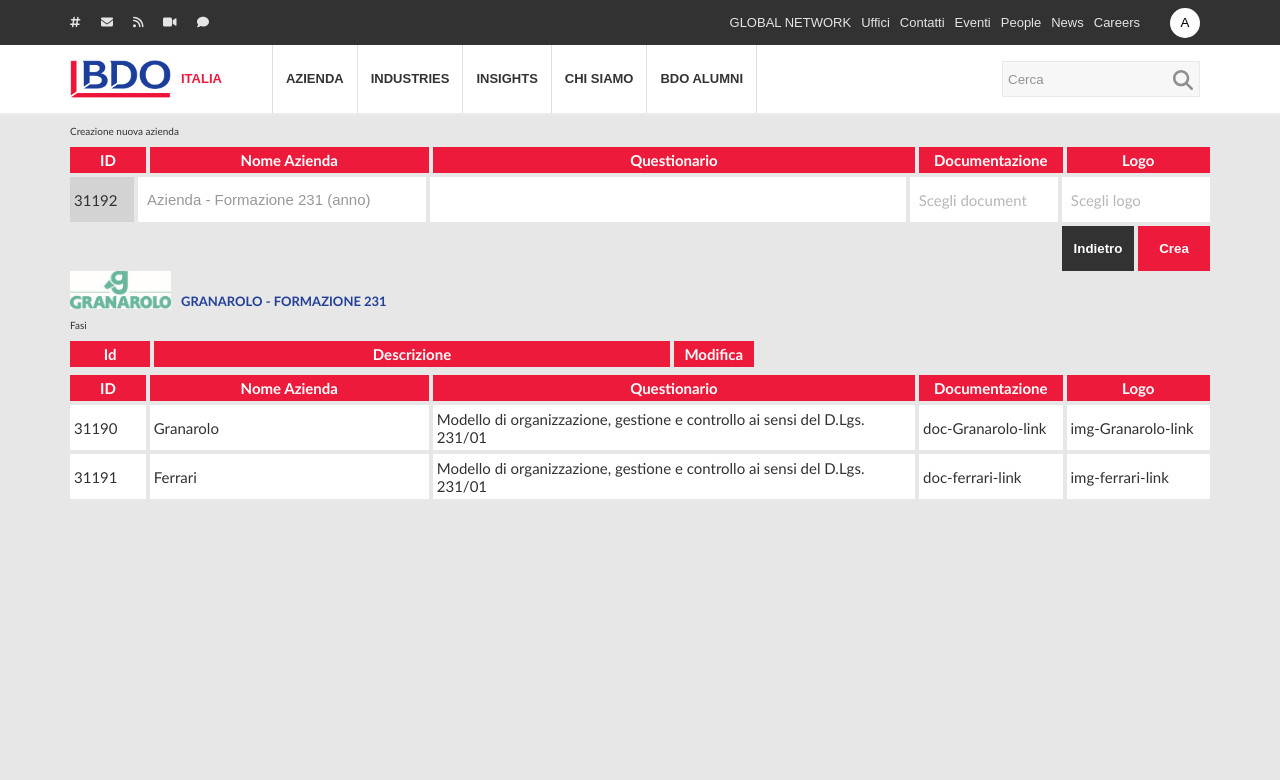
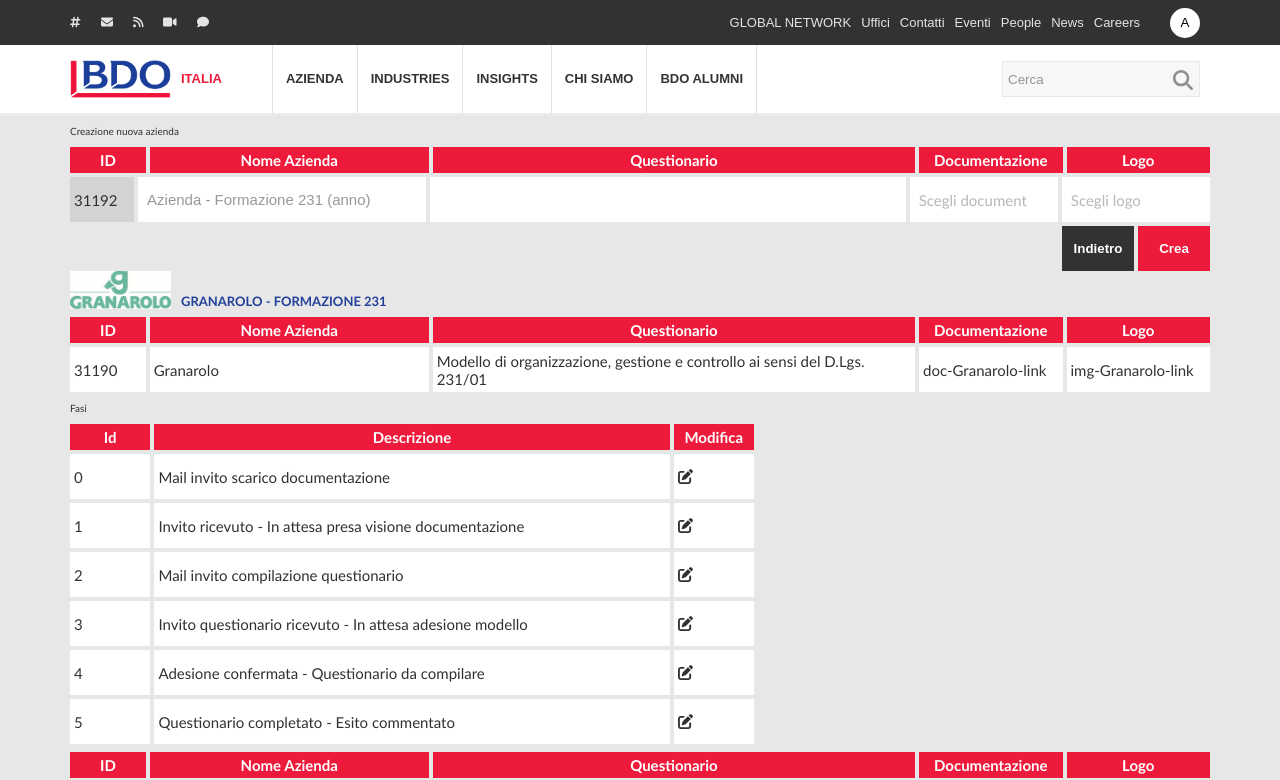
Before and after one commit to Milarce/231_learning, a React (Create React App) app: page / in a window 1280 px wide. Shown: the top 780 px of the page. Built offline with nearby package versions, Linux system fonts and the light colour scheme; a web font is replaced by a local one.

Commit message:
Working EditCompany Comp

```diff
--- a/src/Components/EditCompany.jsx
+++ b/src/Components/EditCompany.jsx
@@ -3,40 +3,98 @@
 import logoCmpny from "../img/logo/logo_granarolo.jpg";
 import companies from "../DATA/aziende.json";
 import ItemHeaderTable from "./Table/ItemHeaderTable";
-import RowsTable from "./Table/RowsTable";
+import RowsTableCopy from "./Table/RowsTableCopy";
+import { FontAwesomeIcon } from "@fortawesome/react-fontawesome";
+import { faPenToSquare } from "@fortawesome/free-solid-svg-icons";
 
 const EditCompany = (props) => {
-  const tableHeader = ["Id", "Descrizione", "Modifica"];
-  const setStyles = ["one-size", "seven-size", "one-size"];
+  const tableHeaderFasi = ["Id", "Descrizione", "Modifica"];
+  const tableHeaderCompany = [
+    "ID",
+    "Nome Azienda",
+    "Questionario",
+    "Documentazione",
+    "Logo",
+  ];
+  const setStylesCompany = [
+    "one-size",
+    "four-size",
+    "seven-size",
+    "two-size",
+    "two-size",
+  ];
+  const setStylesFasi = ["one-size", "seven-size", "one-size"];
   const hardcodedId = "31190";
 
-  const renderSteps = () => {
-    const selectedCompany = companies.find(
-      (company) => company.idAzienda === hardcodedId
+  const extractCompany = (companyId) => {
+    const companyObj = companies.find(
+      (company) => company.idAzienda === companyId
     );
-    selectedCompany.fasi.map((step, i) => {
-      return <RowsTable key={i} data={company} />;
+    return companyObj;
+  };
+
+  const extractValues = (id) => {
+    const companyObj = extractCompany(id);
+    const values = Object.values(companyObj);
+    return values.slice(0, 5);
+  };
+
+  const extractSteps = (id) => {
+    const company = extractCompany(id);
+    const { fasi } = company;
+
+    const textArr = fasi.map((fase) => {
+      const faseValues = Object.values(fase);
+      return [
+        ...faseValues.slice(0, 2),
+        <FontAwesomeIcon icon={faPenToSquare} />,
+      ];
     });
+    return textArr;
   };
 
   return (
-    <div className={styles["edit-container"]}>
+    <React.Fragment>
       <div className={styles["logo-container"]}>
         <img src={logoCmpny} alt="Logo-BDO" className={styles.logo} />
         <span className={styles["company-title"]}>
           Granarolo - Formazione 231
         </span>
       </div>
-      <div className="steps">
-        <p className={styles["step-title"]}>Fasi</p>
-        <ul className={styles["table-header"]}>
-          {tableHeader.map((item, i) => {
-            return <ItemHeaderTable key={i} text={item} size={setStyles[i]} />;
+      <ul className={styles["table-header"]}>
+        {tableHeaderCompany.map((item, i) => {
+          return (
+            <ItemHeaderTable key={i} text={item} size={setStylesCompany[i]} />
+          );
+        })}
+      </ul>
+      <RowsTableCopy
+        rows={extractValues(hardcodedId)}
+        sendStyles={setStylesCompany}
+      />
+
+      <div className={styles["steps-container"]}>
+        <div className="steps">
+          <p className={styles["step-title"]}>Fasi</p>
+          <ul className={styles["table-header"]}>
+            {tableHeaderFasi.map((item, i) => {
+              return (
+                <ItemHeaderTable key={i} text={item} size={setStylesFasi[i]} />
+              );
+            })}
+          </ul>
+          {extractSteps(hardcodedId).map((faseText, i) => {
+            return (
+              <RowsTableCopy
+                key={i}
+                rows={faseText}
+                sendStyles={setStylesFasi}
+              />
+            );
           })}
-        </ul>
-        {}
+        </div>
       </div>
-    </div>
+    </React.Fragment>
   );
 };
 
--- a/src/Components/EditCompany.module.css
+++ b/src/Components/EditCompany.module.css
@@ -1,4 +1,4 @@
-.edit-container {
+.steps-container {
   width: 60%;
 }
 
--- a/src/Components/ListCompany.jsx
+++ b/src/Components/ListCompany.jsx
@@ -2,14 +2,33 @@
 import companies from "../DATA/aziende.json";
 //import styles from "./ListCompany.module.css";
 import HeaderTable from "./Table/HeaderTable";
-import RowsTable from "./Table/RowsTable";
+import RowsTableCopy from "./Table/RowsTableCopy";
 
 const ListCompany = () => {
+  const setStyles = [
+    "one-size",
+    "four-size",
+    "seven-size",
+    "two-size",
+    "two-size",
+  ];
+
+  const extractValues = (companyObj) => {
+    const values = Object.values(companyObj);
+    return values.slice(0, 5);
+  };
+
   return (
     <React.Fragment>
       <HeaderTable />
       {companies.map((company, i) => {
-        return <RowsTable key={i} data={company} />;
+        return (
+          <RowsTableCopy
+            key={i}
+            rows={extractValues(company)}
+            sendStyles={setStyles}
+          />
+        );
       })}
     </React.Fragment>
   );
--- a/src/Components/Table/ItemRowsTable.jsx
+++ b/src/Components/Table/ItemRowsTable.jsx
@@ -0,0 +1,12 @@
+import React from "react";
+import styles from "./ItemRowsTable.module.css";
+
+const ItemRowsTable = (props) => {
+  return (
+    <li className={`${styles.list} ${styles.item} ${styles[`${props.size}`]}`}>
+      {props.text}
+    </li>
+  );
+};
+
+export default ItemRowsTable;
--- a/src/Components/Table/ItemRowsTable.module.css
+++ b/src/Components/Table/ItemRowsTable.module.css
@@ -0,0 +1,29 @@
+.list {
+  display: flex;
+  align-items: center;
+  font-size: 1.5rem;
+  padding: 4px;
+}
+
+.item {
+  background: white;
+}
+
+li {
+  list-style: none;
+}
+
+.one-size {
+  flex: 1;
+}
+
+.two-size {
+  flex: 2;
+}
+.four-size {
+  flex: 4;
+}
+
+.seven-size {
+  flex: 7;
+}
--- a/src/Components/Table/RowsTable.module.css
+++ b/src/Components/Table/RowsTable.module.css
@@ -1,16 +1,16 @@
-.list {
-  display: flex;
-  align-items: center;
-  font-size: 1.5rem;
-  padding: 4px;
-}
-
 .table {
   display: flex;
   height: 45px;
   gap: 4px;
   margin: 4px 0 0 0;
   padding: 0;
+}
+
+.list {
+  display: flex;
+  align-items: center;
+  font-size: 1.5rem;
+  padding: 4px;
 }
 
 .item {
--- /dev/null
+++ b/src/Components/Table/RowsTableCopy.jsx
@@ -0,0 +1,15 @@
+import React from "react";
+import styles from "./RowsTableCopy.module.css";
+import ItemRowsTable from "./ItemRowsTable";
+
+const RowsTableCopy = (props) => {
+  return (
+    <ul className={styles.table}>
+      {props.rows.map((item, i) => {
+        return <ItemRowsTable key={i} text={item} size={props.sendStyles[i]} />;
+      })}
+    </ul>
+  );
+};
+
+export default RowsTableCopy;
--- /dev/null
+++ b/src/Components/Table/RowsTableCopy.module.css
@@ -0,0 +1,7 @@
+.table {
+  display: flex;
+  height: 45px;
+  gap: 4px;
+  margin: 4px 0 0 0;
+  padding: 0;
+}
--- a/src/DATA/aziende.json
+++ b/src/DATA/aziende.json
@@ -3,9 +3,9 @@
     "idAzienda": "31190",
     "desAzienda": "Granarolo",
     "DesQuestionario": "Modello di organizzazione, gestione e controllo ai sensi del D.Lgs. 231/01",
-    "MailMittente": "<learning@231workstation.com>",
     "Documentation": "doc-Granarolo-link",
     "Images": "img-Granarolo-link",
+    "MailMittente": "<learning@231workstation.com>",
     "fasi": [
       {
         "id": 0,
@@ -73,9 +73,9 @@
     "idAzienda": "31191",
     "desAzienda": "Ferrari",
     "DesQuestionario": "Modello di organizzazione, gestione e controllo ai sensi del D.Lgs. 231/01",
-    "MailMittente": "<learning@231workstation.com>",
     "Documentation": "doc-ferrari-link",
     "Images": "img-ferrari-link",
+    "MailMittente": "<learning@231workstation.com>",
     "fasi": [
       {
         "id": 0,
```
